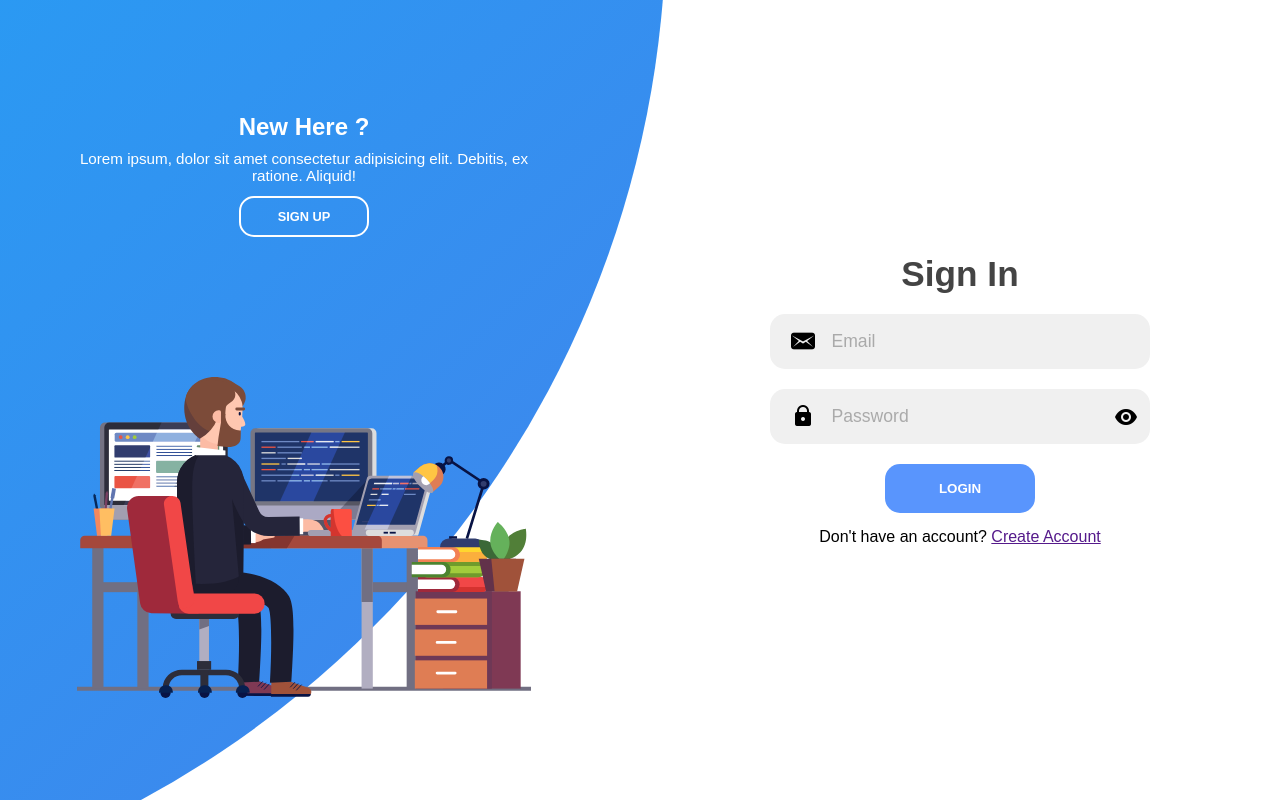
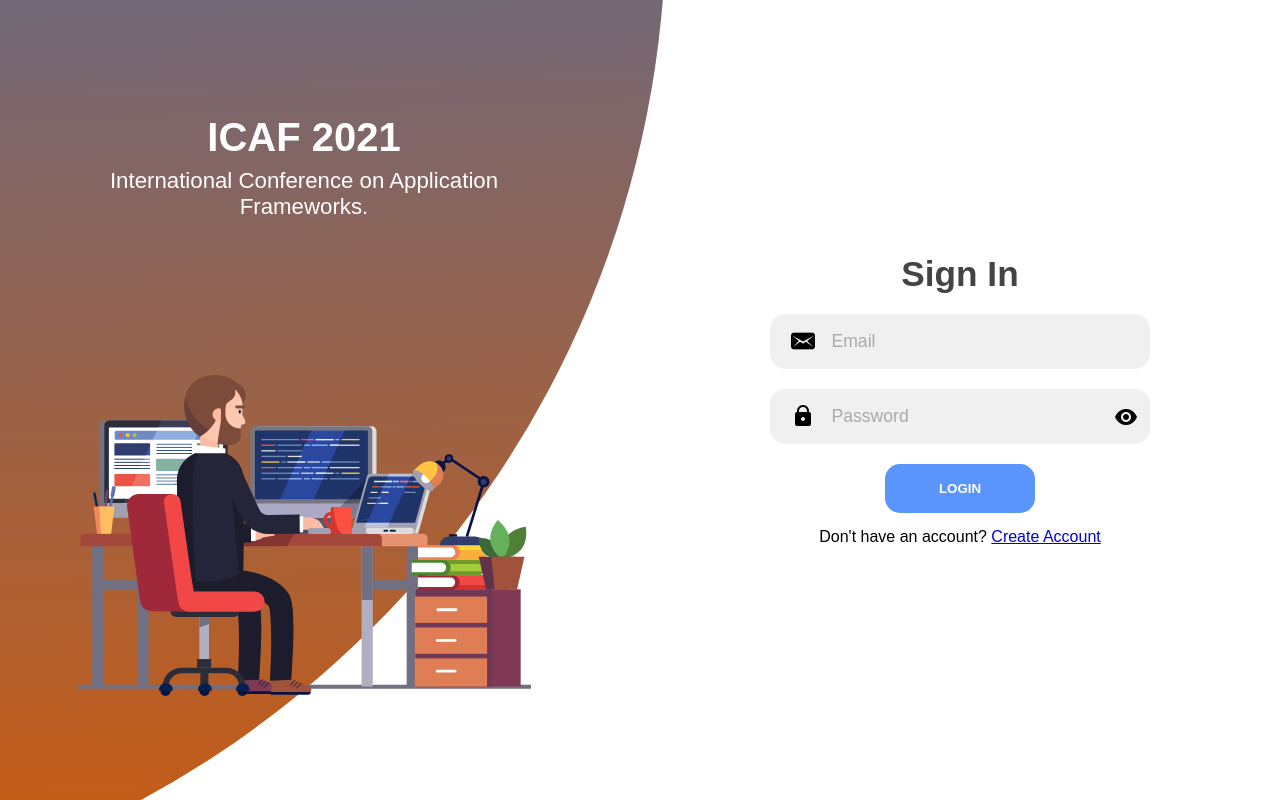
Before and after one commit to AkeelMNM/ConferenceMS-Frontend-Development, a React (Vite) app: page / in a window 1280 px wide. Built offline with nearby package versions, Linux system fonts and the light colour scheme.

Commit message:
minor change on UI

```diff
--- a/components/user/AdminCreateUser.jsx
+++ b/components/user/AdminCreateUser.jsx
@@ -135,9 +135,8 @@ class AdminCreateUser extends Component {
                                 <img src={ImgUsers} className={"fas"}/>
                                 <select id={"type"} name={"type"} value={this.state.type} onChange={event => this.onChange(event)}>
                                     <option id={"SEL-opt"}>Selection</option>
-                                    <option value={"Administer"}>Administer</option>
                                     <option value={"Editor"}>Editor</option>
-                                    <option value={"Viewer"}>Viewer</option>
+                                    <option value={"Reviewer"}>Reviewer</option>
                                 </select>
                             </div>
                             <div className={"input-field"}>
--- a/components/user/LoginRegisterHandler.jsx
+++ b/components/user/LoginRegisterHandler.jsx
@@ -1,5 +1,6 @@
 import React, {Component} from 'react';
 import Cookies from 'universal-cookie/es6';
+import {Link} from "react-router-dom";
 import '../../styles/user/LoginRegister.css';
 import '../../styles/toast.css';
 import 'react-toastify/dist/ReactToastify.css';
@@ -10,19 +11,12 @@ toast.configure();
 //Images
 import Img011 from 'url:../../images/Login/bg1.svg';
 import Img022 from 'url:../../images/Login/bg2.svg';
-import Img01 from 'url:../../images/Login/log.svg';
-import Img02 from 'url:../../images/Login/register.svg';
 import ImgEmail from 'url:../../images/Login/email.png';
 import ImgLock from 'url:../../images/Login/lock.png';
 import ImgUser from 'url:../../images/Login/user.png';
 import ImgUsers from 'url:../../images/Login/users.png';
 import ImgEye from 'url:../../images/Login/eye.png';
 import ImgEyeHide from 'url:../../images/Login/eye-hide.png';
-import {Link} from "react-router-dom";
-
-
-// import Login from "./Login";
-// import Register from "./Register";
 
 /**
  * @author : A.M Zumry
@@ -47,9 +41,12 @@ class LoginRegisterHandler extends Component {
             isOnClicked: true,
             isPasswordShown: false,
             isEyeImage: true,
-            initialState
+            initialState,
+            // The regular expression to validate the email pattern
+            emailRegex: /\S+@\S+\.\S+/
         }
     }
+
 
     /**
      * This function is to submit Login account proposal
@@ -69,6 +66,7 @@ class LoginRegisterHandler extends Component {
             autoClose:3000,
             closeButton:false
         }
+
         /**
          * Validating the login account submission input fields
          * Displaying Error message if any input field is empty
@@ -77,16 +75,17 @@ class LoginRegisterHandler extends Component {
             toast.warning("File Email.", options);
         }else if(User.password === ''){
             toast.warning("File Password", options);
-        }else {
+        }else if(this.state.emailRegex.test(User.email)){
+            console.log("Hello Iam else ");
             console.log(JSON.stringify(User));
             UserServices.loginAccount(User)
                 .then(res =>{
                     if(res.status === 201){
                         toast.success("Login Successful", options);
-                        const [userID,type] = res.data.split('~');
-                        const cookies = new Cookies();
-                        cookies.set('_id',userID,{path:'/'});
-                        cookies.set('type',type,{ path: '/' });
+                        // const [userID,type] = res.data.split('~');
+                        // const cookies = new Cookies();
+                        // cookies.set('_id',userID,{path:'/'});
+                        // cookies.set('type',type,{ path: '/' });
 
                         if(type === 'Researcher'){
                             this.props.history.push("/UserProfile")
@@ -98,6 +97,8 @@ class LoginRegisterHandler extends Component {
                         toast.error("Username or Password Incorrect.",options);
                     }
                 })
+        }else {
+            toast.info("Please enter a valid email!", options);
         }
     }
 
@@ -134,8 +135,7 @@ class LoginRegisterHandler extends Component {
             toast.warning("Select Type", options);
         }else if(Account.password === ''){
             toast.warning("File Password", options);
-        }else {
-            // console.log(JSON.stringify(Account));
+        }else if(this.state.emailRegex.test(Account.email)){
             UserServices.createAccount(Account)
                 .then(res =>{
                     if(res.status === 201){
@@ -145,17 +145,19 @@ class LoginRegisterHandler extends Component {
                         toast.error("Something went wrong!!,Try again.",options);
                     }
                 })
+        }else {
+            toast.info("Please enter a valid email!", options);
         }
     }
 
-    // Sign in button
+    // redirecting to Sign-in page
     changeSignInForm(){
         // set state value to initialize state value
         this.setState(initialState);
         this.setState({isActive:false})
     }
 
-    // Sign up button
+    // redirecting to  Sign-up page
     changeSignUpForm(){
         // set state value to initialize state value
         this.setState(initialState);
@@ -186,9 +188,6 @@ class LoginRegisterHandler extends Component {
                 <div className={"forms-container"}>
                     <div className={"signin-signup"}>
 
-                        {/*<Login/>*/}
-                        {/*<Register/>*/}
-
                 {/* ----------------------------- Login Form ----------------------------- */}
                         <form className={"sign-in-form"}>
                             <h2 className={"title"}>Sign In</h2>
@@ -212,7 +211,7 @@ class LoginRegisterHandler extends Component {
                                 />
                             </div>
                             <input type={"submit"} value={"Login"} className={"btn solid"} onClick={event => this.loginAccount(event)} />
-                            <p className={"p-link"}>Don't have an account? <Link id={'linkC'} onClick={this.changeSignInForm.bind(this)}> Create Account </Link> </p>
+                            <p className={"p-link"}>Don't have an account? <Link id={'linkC'} to={''} onClick={this.changeSignInForm.bind(this)}> Create Account </Link> </p>
                         </form>
 
                 {/* ----------------------------- Registration Form ----------------------------- */}
@@ -234,6 +233,7 @@ class LoginRegisterHandler extends Component {
                                     <option id={"SEL-opt"}>Selection</option>
                                     <option value={"Researcher"}>Researcher</option>
                                     <option value={"Workshop Conductor"}>Workshop Conductor</option>
+                                    <option value={"Attendee"}>Attendee</option>
                                 </select>
                             </div>
                             <div className={"input-field"}>
@@ -251,7 +251,7 @@ class LoginRegisterHandler extends Component {
                                 />
                             </div>
                             <input type={"submit"} className={"btn"} value={"Register"} onClick={event => this.registerAccount(event)}/>
-                            <p className={"p-link"}>Do you have an account? <Link id={'linkC'} onClick={this.changeSignUpForm.bind(this)}> Login Account </Link> </p>
+                            <p className={"p-link"}>Do you have an account? <Link id={'linkC'} to={''} onClick={this.changeSignUpForm.bind(this)}> Login Account </Link> </p>
                         </form>
 
                 {/* ------------ Registration Form  end ------------ */}
@@ -262,24 +262,22 @@ class LoginRegisterHandler extends Component {
                 <div className={"panels-container"}>
                     <div className={"panel left-panel"}>
                         <div className={"content"}>
-                            <h3>New Here ?</h3>
+                            <h3>ICAF 2021</h3>
                             <p>
-                                Lorem ipsum, dolor sit amet consectetur adipisicing elit. Debitis,
-                                ex ratione. Aliquid!
+                                International Conference on Application Frameworks.
                             </p>
-                            <button className={"btn transparent"} id={"sign-up-btn"} onClick={this.changeSignInForm.bind(this)} >Sign up</button>
+                            {/*<button className={"btn transparent"} id={"sign-up-btn"} onClick={this.changeSignInForm.bind(this)} >Sign up</button>*/}
                         </div>
                         <img src={Img011} className={"image"} />
                     </div>
 
                     <div className={"panel right-panel"}>
                         <div className={"content"}>
-                            <h3>One of us</h3>
+                            <h3>ICAF 2021</h3>
                             <p>
-                                Lorem ipsum, dolor sit amet consectetur adipisicing elit. Debitis,
-                                ex ratione. Aliquid!
+                                International Conference on Application Frameworks.
                             </p>
-                            <button className={"btn transparent"} id={"sign-in-btn"} onClick={this.changeSignUpForm.bind(this)} >Sign In</button>
+                            {/*<button className={"btn transparent"} id={"sign-in-btn"} onClick={this.changeSignUpForm.bind(this)} >Sign In</button>*/}
                         </div>
                         <img src={Img022} className={"image"} />
                     </div>
--- a/styles/user/LoginRegister.css
+++ b/styles/user/LoginRegister.css
@@ -175,7 +175,8 @@ form.sign-in-form {
     top: -10%;
     right: 48%;
     transform: translateY(-50%);
-    background-image: linear-gradient(-45deg, #4481eb 0%, #04befe 100%);
+    background-image: linear-gradient(358deg, #d15a08 0%, #007aff 100%);
+    /*background-image: linear-gradient(-45deg, #4481eb 0%, #04befe 100%); 007aff*/
     transition: 1.8s ease-in-out;
     border-radius: 50%;
     z-index: 6;
@@ -215,11 +216,11 @@ form.sign-in-form {
 .panel h3 {
     font-weight: 600;
     line-height: 1;
-    font-size: 1.5rem;
+    font-size: 2.5rem;
 }
 
 .panel p {
-    font-size: 0.95rem;
+    font-size: 1.39rem;
     padding: 0.7rem 0;
 }
 
```
